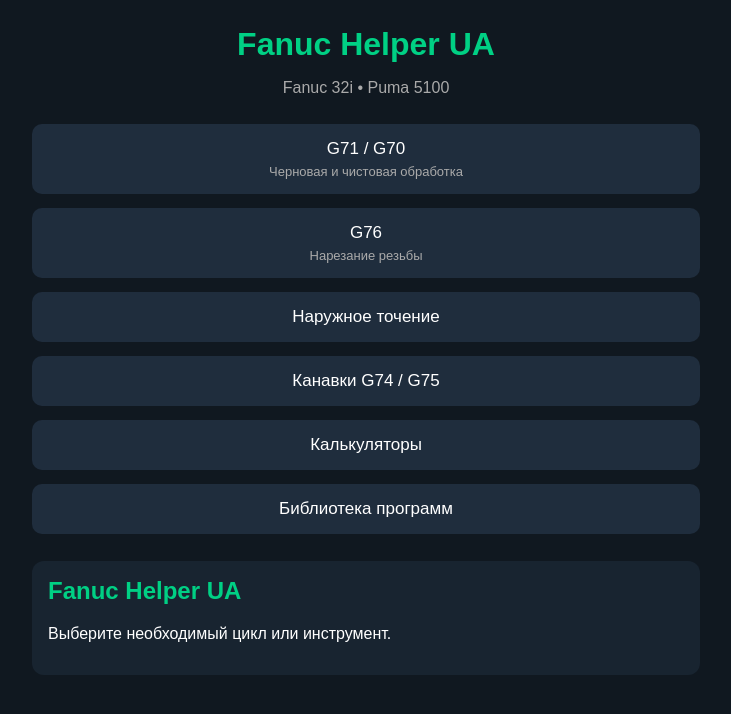
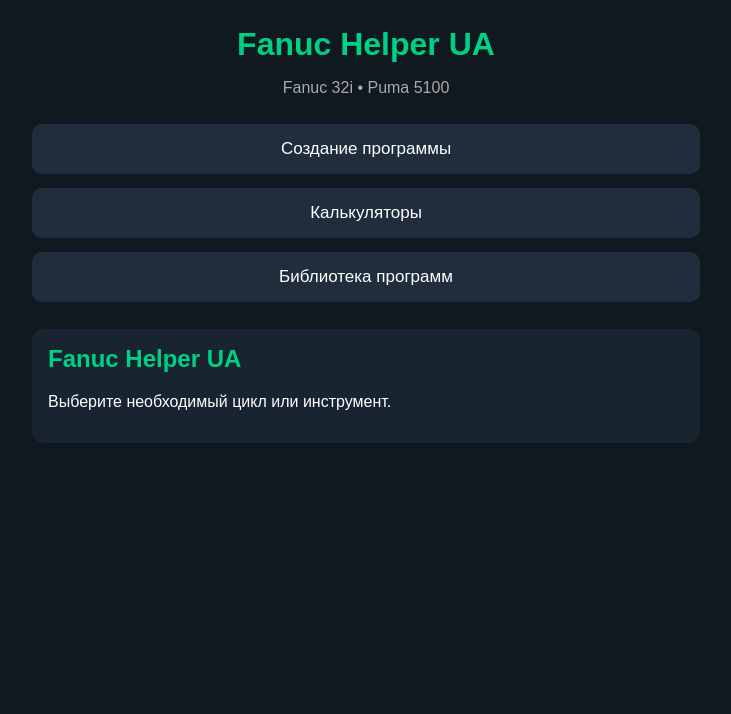
Before and after one commit to zhenjakomar-afk/Fanuc-Helper-UA, a plain HTML site: page index.html in a window 1280 px wide. Shown: the whole page, without its empty margins (274-1005 px from the left). Drawn offline with Linux system fonts and the light colour scheme.

Commit message:
Update index.html

```diff
--- a/index.html
+++ b/index.html
@@ -16,21 +16,8 @@
 
     <div class="menu">
         <button onclick="showPage('g71')">
-            G71 / G70
-            <small>Черновая и чистовая обработка</small>
-        </button>
+            Создание программы
 
-        <button onclick="showPage('g76')">
-            G76
-            <small>Нарезание резьбы</small>
-        </button>
-
-        <button onclick="showPage('turning')">
-            Наружное точение
-        </button>
-
-        <button onclick="showPage('grooving')">
-            Канавки G74 / G75
         </button>
 
         <button onclick="showPage('calculator')">
```
